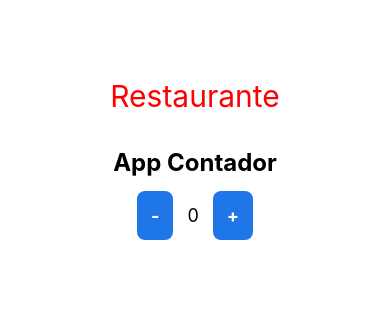
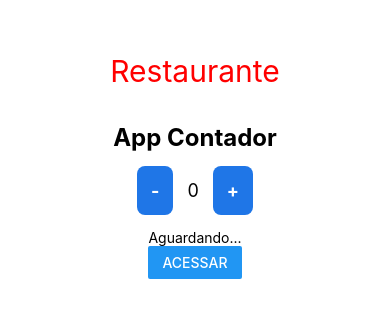
Before and after one commit to HelioJr548/SujeitoProgramador, a React Native app in the folder Avancado/Testes-Automatizado/: screen / in a window 390 px wide. Shown: the part 256-574 px from the top of the page. Built offline with nearby package versions, Linux system fonts and the light colour scheme.

Commit message:
Testes Automatizados: Testando renderização, usando screen

```diff
--- a/Avancado/Testes-Automatizado/App.tsx
+++ b/Avancado/Testes-Automatizado/App.tsx
@@ -2,6 +2,7 @@ import { StatusBar } from 'expo-status-bar';
 import { useState } from 'react';
 import { StyleSheet, Text, TouchableOpacity, View } from 'react-native';
 import Title from './src/Title';
+import Message from './src/Message';
 
 export default function App() {
 	const [counter, setCounter] = useState(0);
@@ -30,6 +31,9 @@ export default function App() {
 					<Text style={styles.buttonText}>+</Text>
 				</TouchableOpacity>
 			</View>
+
+			<Message />
+
 			<StatusBar style="auto" />
 		</View>
 	);
--- /dev/null
+++ b/Avancado/Testes-Automatizado/src/Message.tsx
@@ -0,0 +1,19 @@
+import { useState } from 'react';
+import { Button, Text, View } from 'react-native';
+
+export default function Message() {
+	const [showMessage, setShowMessage] = useState(false);
+
+	return (
+		<View>
+			<Text testID="message">
+				{showMessage ? 'Bem vindo Helio' : 'Aguardando...'}
+			</Text>
+
+			<Button
+				title="Acessar"
+				onPress={() => setShowMessage(!showMessage)}
+			/>
+		</View>
+	);
+}
```
Also changed, not shown: 1 other file (tests, documents, lock files or other folders).
